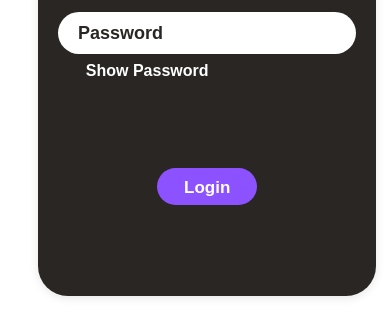
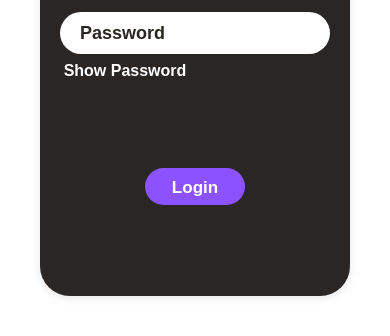
Before and after one commit to damiaig/fikayoseni, a plain HTML site: page admin-login.html in a window 390 px wide. Shown: the part 338-674 px from the top of the page. Drawn offline with Linux system fonts and the light colour scheme.

Commit message:
Update admin-login.css

```diff
--- a/admin-login.css
+++ b/admin-login.css
@@ -89,15 +89,18 @@ button:hover {
 /* Responsive Design for Smaller Screens */
 @media (max-width: 400px) {
     form {
-        width: 95%;}
+        width: 270px;
+        margin-left: auto;
+        margin-right: auto;}
         #toggle-password {
             position: relative;
+            left: -70px !important;
          font-size: 16px;
         font-weight: 600;
             border: none; /* Remove border */
             cursor: pointer; /* Change cursor to pointer */
             color: white; /* Optional: change color */
-           left:-60px !important; /* Add some space between input and button */
+            /* Add some space between input and button */
            top:-7px;
            margin-bottom: 10px;
 
```
